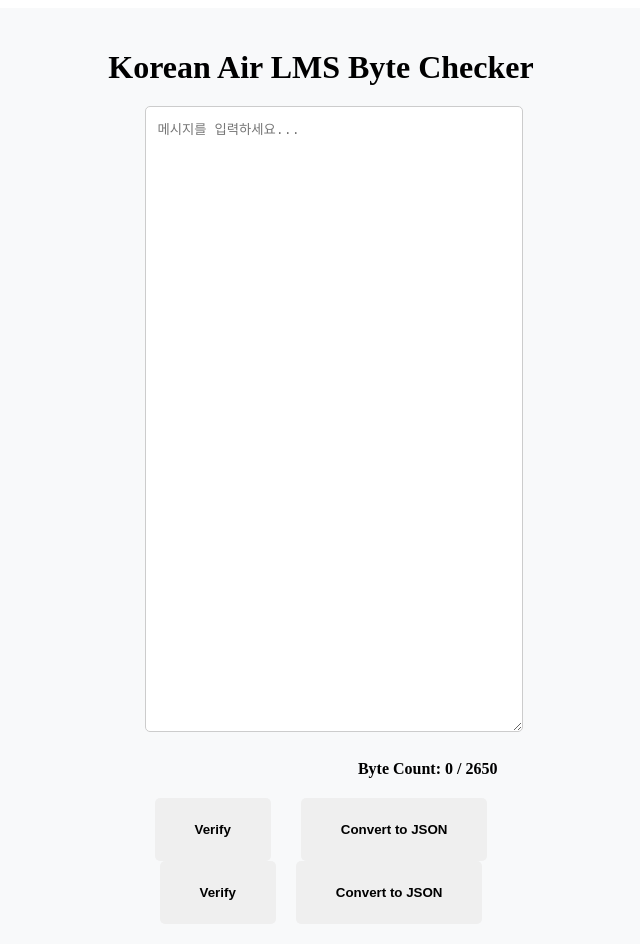
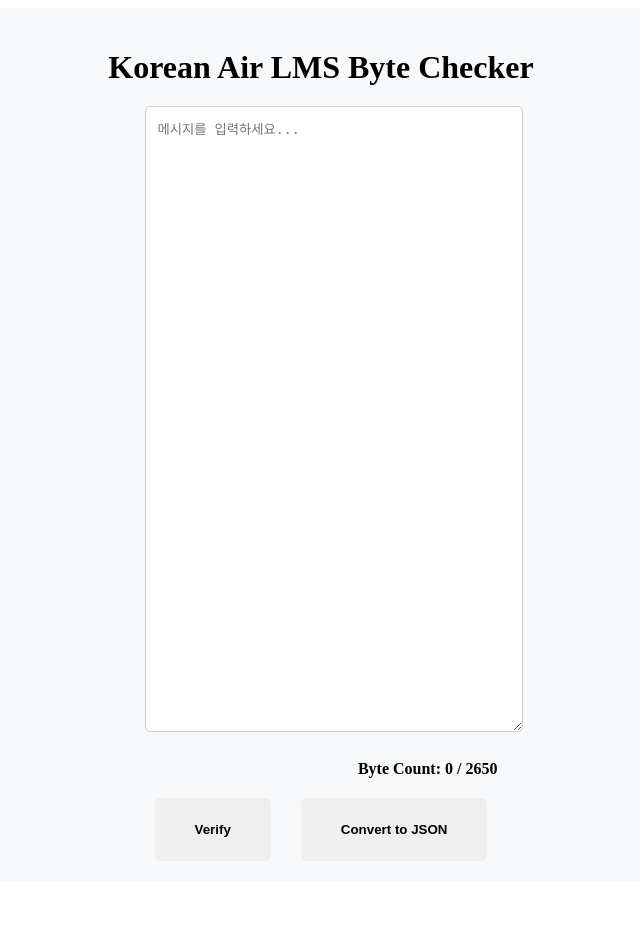
Before and after one commit to KEINSIDER/lmschecker, a Next.js app: page / in a window 1280 px wide. Shown: the whole page, without its empty margins (319-959 px from the left). After the commit the page ends 889 px from the top, so only its background shows below. Built offline with nearby package versions, Linux system fonts and the light colour scheme.

Commit message:
Update KoreanAirLmsCounter15.js

```diff
--- a/KoreanAirLmsCounter.js
+++ b/KoreanAirLmsCounter.js
@@ -167,12 +167,6 @@
   </div>
 </div>
 
-     {/* JSON 변환 버튼 */}
-        <div style={{ position: "relative", display: "flex", justifyContent: "center" }}>
-       <button style={styles.button} onClick={handleClick}>Verify</button>
-       <button style={styles.button} onClick={convertToJson}>Convert to JSON</button>
-       </div>
-
         {/* JSON 출력 */}
         {jsonOutput && (
           <textarea readOnly value={jsonOutput} style={styles.jsonOutput} />
```
